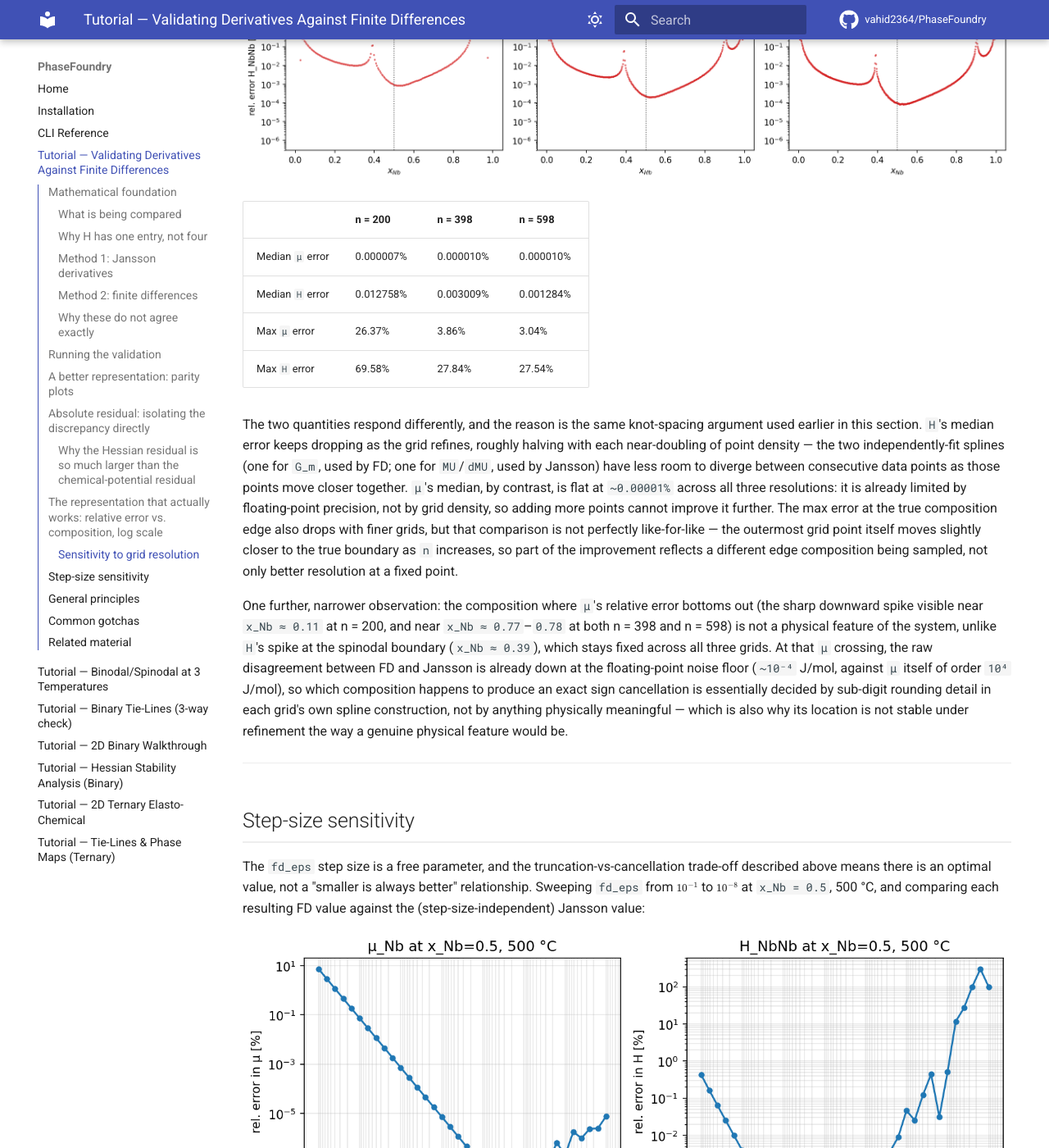
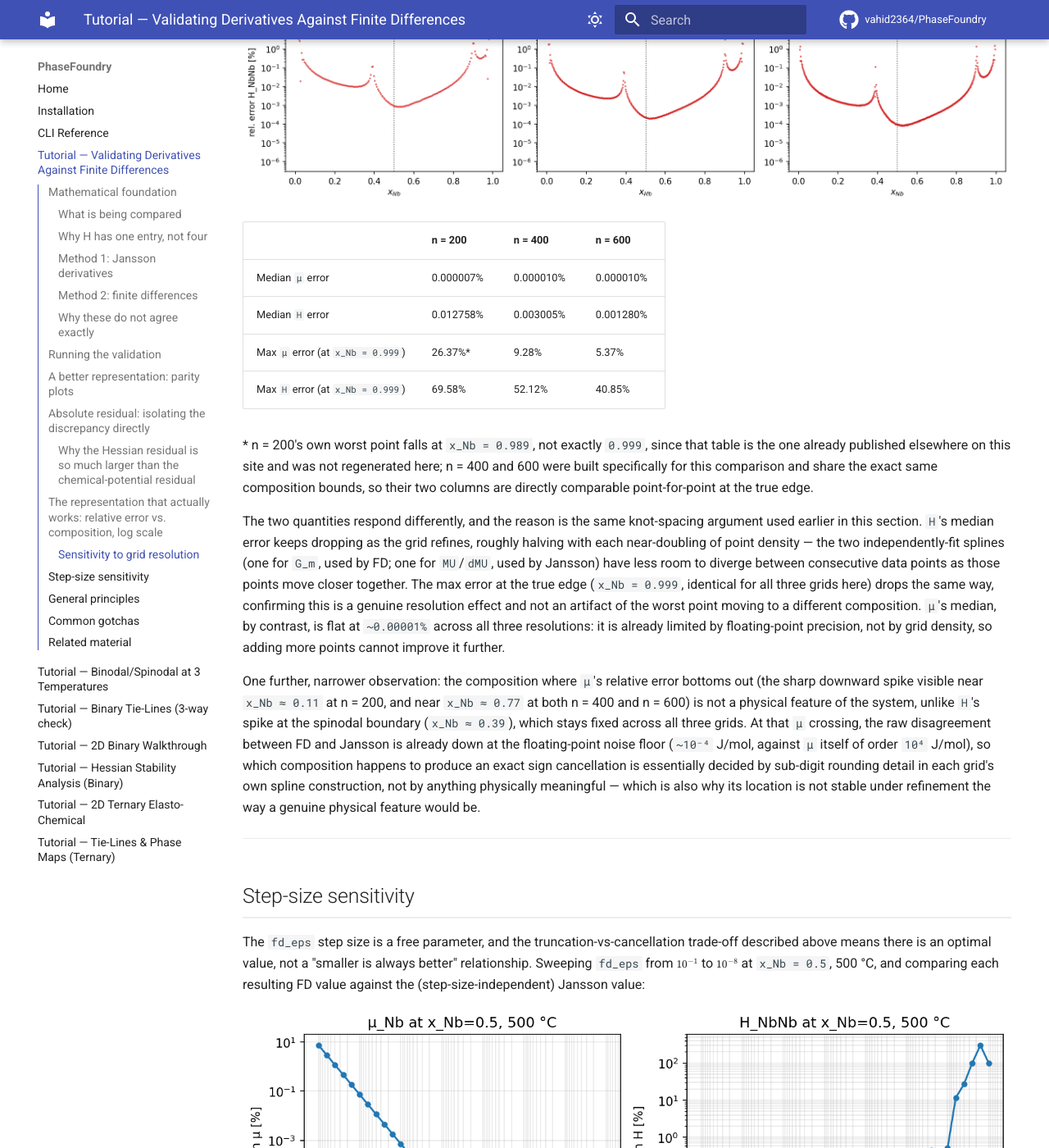
Before and after one commit to vahid2364/PhaseFoundry, an MkDocs documentation site: the page built from docs/tutorial_derivative_validation.md, in a window 1280 px wide and 1400 px high, scrolled down 7596 px. Shown: the whole window at 82% size. Built offline with MkDocs 1.6.1 and Material for MkDocs 9.7.7, drawn with Linux system fonts in a browser that asks for light colours; comment, search, counter and statistics services are not loaded; some of the changed text lies outside the part shown.

Commit message:
Regenerate grid-resolution comparison with consistent composition bounds
The previous n=398/598 figures used the pre-fix grid generator, whose
composition_ranges were silently shrunk ([0.0025,0.9975], [0.0017,0.9983])
rather than matching the canonical table's [0.001,0.999]. Rebuild at
n=400/600 with the grid.py fix, holding composition_ranges fixed so only
point density changes. The max-error comparison is now genuinely
apples-to-apples: all three grids share the same worst-point composition
(x_Nb=0.999, except the already-published n=200 table, noted explicitly),
so the observed drop (69.58% -> 52.12% -> 40.85%) is a real resolution
effect, not partly an artifact of the worst point moving.

```diff
--- a/docs/tutorial_derivative_validation.md
+++ b/docs/tutorial_derivative_validation.md
@@ -349,37 +349,42 @@ either implementation.
 Everything above uses the Nb-V table's default 200-point composition
 grid. Regenerating the same table at higher resolution (`thermo.n_points`
 in the Step 1 config, passed to the same `pycalphad`-backed pipeline —
-not a resampling of the existing data) shows which parts of this result
-are limited by grid density and which are not:
+not a resampling of the existing data), with `composition_ranges`
+held fixed at `[0.001, 0.999]` so only the point density changes, shows
+which parts of this result are limited by grid density and which are not:
 
-![Relative error at n=200, 398, and 598 composition grid points, shared y-axis per row](images/tutorial_derivative_validation/06_grid_resolution_comparison.png)
+![Relative error at n=200, 400, and 600 composition grid points, all spanning [0.001, 0.999], shared y-axis per row](images/tutorial_derivative_validation/06_grid_resolution_comparison.png)
 
-| | n = 200 | n = 398 | n = 598 |
+| | n = 200 | n = 400 | n = 600 |
 |---|---|---|---|
 | Median `μ` error | 0.000007% | 0.000010% | 0.000010% |
-| Median `H` error | 0.012758% | 0.003009% | 0.001284% |
-| Max `μ` error | 26.37% | 3.86% | 3.04% |
-| Max `H` error | 69.58% | 27.84% | 27.54% |
+| Median `H` error | 0.012758% | 0.003005% | 0.001280% |
+| Max `μ` error (at `x_Nb = 0.999`) | 26.37%\* | 9.28% | 5.37% |
+| Max `H` error (at `x_Nb = 0.999`) | 69.58% | 52.12% | 40.85% |
+
+\* n = 200's own worst point falls at `x_Nb = 0.989`, not exactly `0.999`,
+since that table is the one already published elsewhere on this site and
+was not regenerated here; n = 400 and 600 were built specifically for
+this comparison and share the exact same composition bounds, so their
+two columns are directly comparable point-for-point at the true edge.
 
 The two quantities respond differently, and the reason is the same
 knot-spacing argument used earlier in this section. `H`'s median error
 keeps dropping as the grid refines, roughly halving with each near-doubling
 of point density — the two independently-fit splines (one for `G_m`, used
 by FD; one for `MU`/`dMU`, used by Jansson) have less room to diverge
-between consecutive data points as those points move closer together.
+between consecutive data points as those points move closer together. The
+max error at the true edge (`x_Nb = 0.999`, identical for all three grids
+here) drops the same way, confirming this is a genuine resolution effect
+and not an artifact of the worst point moving to a different composition.
 `μ`'s median, by contrast, is flat at `~0.00001%` across all three
 resolutions: it is already limited by floating-point precision, not by
-grid density, so adding more points cannot improve it further. The max
-error at the true composition edge also drops with finer grids, but that
-comparison is not perfectly like-for-like — the outermost grid point
-itself moves slightly closer to the true boundary as `n` increases, so
-part of the improvement reflects a different edge composition being
-sampled, not only better resolution at a fixed point.
+grid density, so adding more points cannot improve it further.
 
 One further, narrower observation: the composition where `μ`'s relative
 error bottoms out (the sharp downward spike visible near `x_Nb ≈ 0.11` at
-n = 200, and near `x_Nb ≈ 0.77`–`0.78` at both n = 398 and n = 598) is not
-a physical feature of the system, unlike `H`'s spike at the spinodal
+n = 200, and near `x_Nb ≈ 0.77` at both n = 400 and n = 600) is not a
+physical feature of the system, unlike `H`'s spike at the spinodal
 boundary (`x_Nb ≈ 0.39`), which stays fixed across all three grids. At
 that `μ` crossing, the raw disagreement between FD and Jansson is already
 down at the floating-point noise floor (`~10⁻⁴` J/mol, against `μ` itself
```
Also changed, not shown: docs/images/tutorial_derivative_validation/06_grid_resolution_comparison.png.
